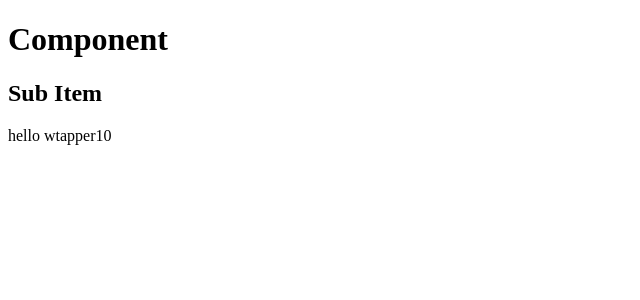
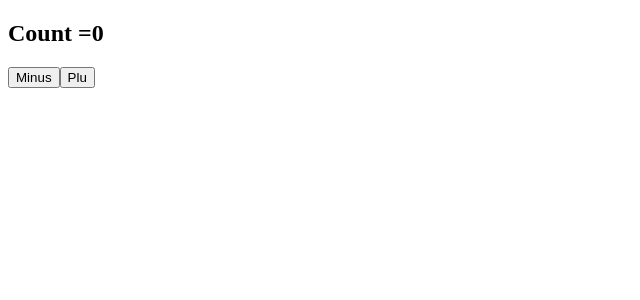
Before and after one commit to codersachin123/myreact, a React (Create React App) app: page / in a window 1280 px wide. Shown: the top 300 px of the page, without its empty margins (0-640 px from the left). Built offline with nearby package versions, Linux system fonts and the light colour scheme.

Commit message:
using the setState hook
in this component we use and adding button or srtState hook

```diff
--- a/src/App.js
+++ b/src/App.js
@@ -1,11 +1,15 @@
 import './components/Jarvis.css';
 import Code from './components/Code';
 import CodeWraper from './components/CodeWrapper';
-function App() {
+import SkCounter from './components/SkCounter';
+
+function App()
+{
   return (
     <div className="App">
-      <Code message='Component'></Code>
-      <CodeWraper> hello wtapper</CodeWraper>
+      <SkCounter/>
+
+
 
 
     </div>
--- a/src/components/SkCounter.js
+++ b/src/components/SkCounter.js
@@ -0,0 +1,19 @@
+import React, { useState } from "react";
+// import '/SkCounter.css'
+const SkCounter = (props) => {
+    const [count, setcount] = useState(0);
+    const [a, b, setadd] = useState(0);
+    return <p>
+        <h2>Count ={count}</h2>
+        <button onClick={() => setcount(count - 1)}>
+
+
+            Minus
+        </button>
+        <button onClick={() => setcount(count + 1)}>
+            Plu
+        </button>
+    </p>
+
+}
+export default SkCounter;
```
